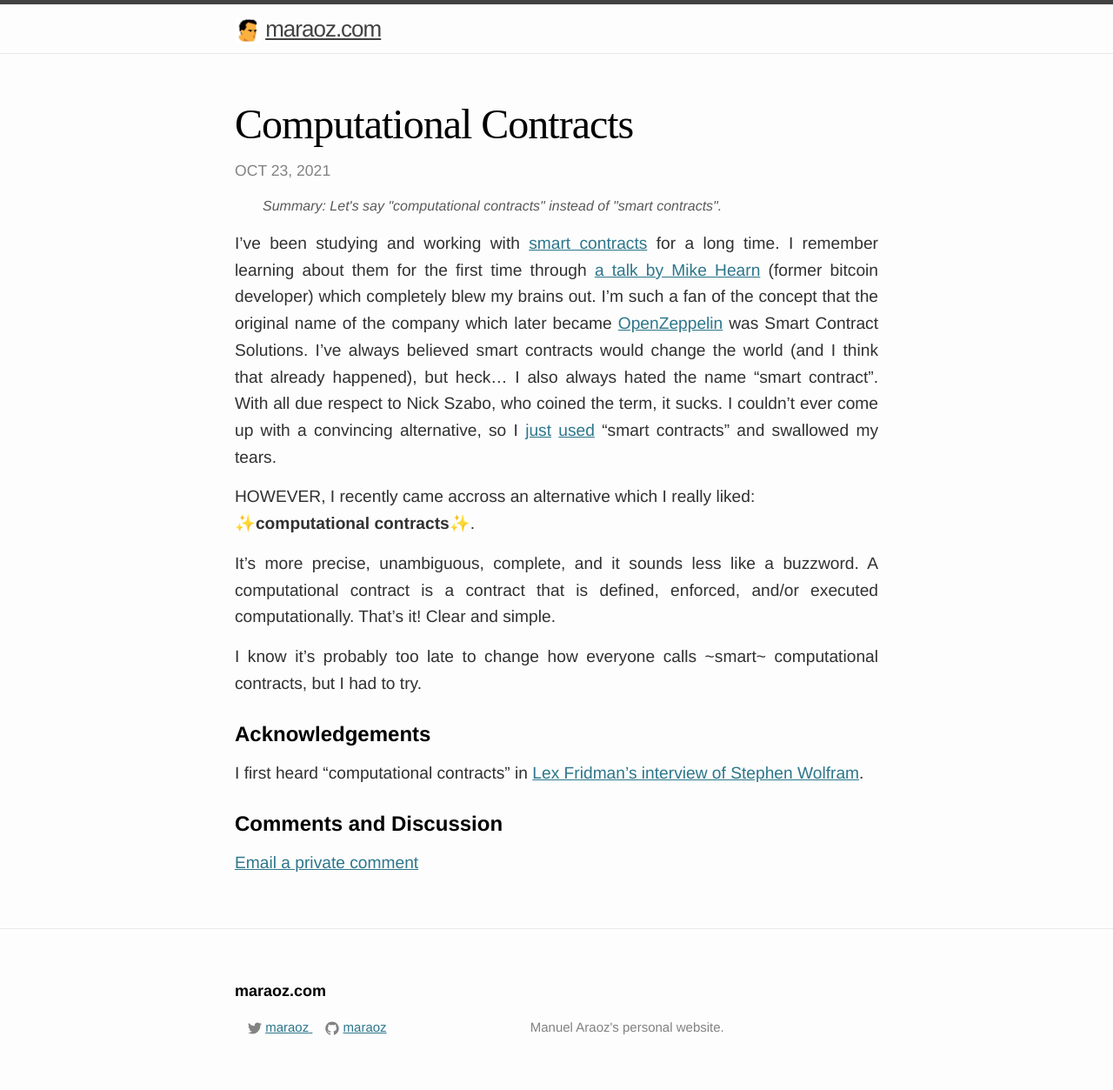
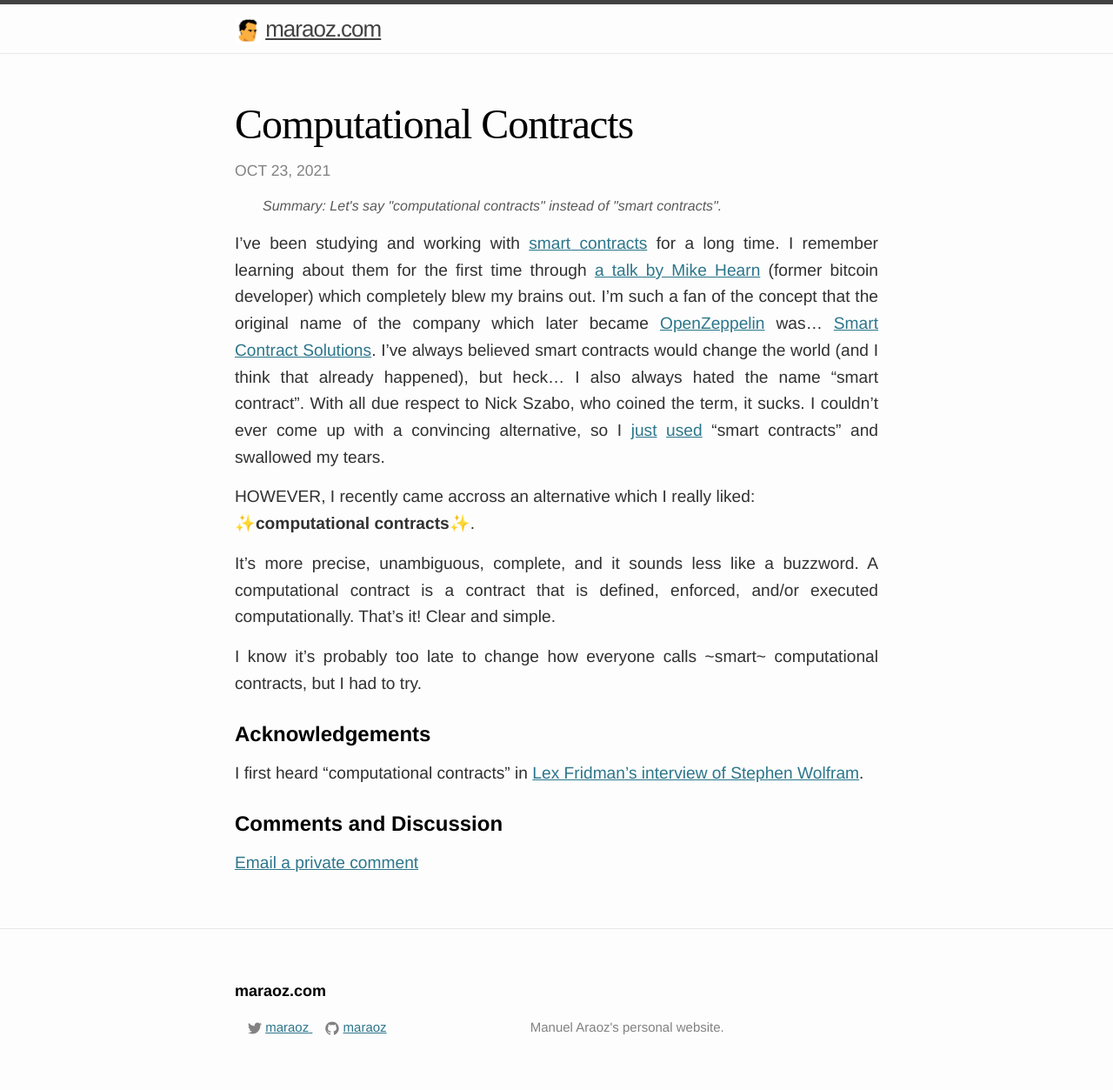
Before and after one commit to tobyornottobe/maraoz.github.io, a Jekyll site: the page built from _posts/2021-10-23-computational-contracts.md, in a window 1280 px wide. Shown: the whole page at 87% size. Built offline with Jekyll 4.4.1, drawn with Linux system fonts in a browser that asks for light colours; part of the change alters nothing that is shown.

```diff
--- a/_posts/2021-10-23-computational-contracts.md
+++ b/_posts/2021-10-23-computational-contracts.md
@@ -8,7 +8,7 @@ draft: true
   Summary: Let's say "computational contracts" instead of "smart contracts".
   </figcaption>
 </figure>
-I've been studying and working with [smart contracts](https://en.wikipedia.org/wiki/Smart_contract) for a long time. I remember learning about them for the first time through [a talk by Mike Hearn](https://www.youtube.com/watch?v=mD4L7xDNCmA) (former bitcoin developer) which completely blew my brains out. I'm such a fan of the concept that the original name of the company which later became [OpenZeppelin](https://openzeppelin.com/) was Smart Contract Solutions. I've always believed smart contracts would change the world (and I think that already happened), but heck... I also always hated the name "smart contract". With all due respect to Nick Szabo, who coined the term, it sucks. I couldn't ever come up with a convincing alternative, so I [just](https://maraoz.medium.com/smart-contracts-and-bitcoin-a5d61011d9b1) [used](https://blog.openzeppelin.com/the-hitchhikers-guide-to-smart-contracts-in-ethereum-848f08001f05/) "smart contracts" and swallowed my tears.
+I've been studying and working with [smart contracts](https://en.wikipedia.org/wiki/Smart_contract) for a long time. I remember learning about them for the first time through [a talk by Mike Hearn](https://www.youtube.com/watch?v=mD4L7xDNCmA) (former bitcoin developer) which completely blew my brains out. I'm such a fan of the concept that the original name of the company which later became [OpenZeppelin](https://openzeppelin.com/) was... [Smart Contract Solutions](https://www.crunchbase.com/organization/smart-contract-solutions). I've always believed smart contracts would change the world (and I think that already happened), but heck... I also always hated the name "smart contract". With all due respect to Nick Szabo, who coined the term, it sucks. I couldn't ever come up with a convincing alternative, so I [just](https://maraoz.medium.com/smart-contracts-and-bitcoin-a5d61011d9b1) [used](https://blog.openzeppelin.com/the-hitchhikers-guide-to-smart-contracts-in-ethereum-848f08001f05/) "smart contracts" and swallowed my tears.
 
 HOWEVER, I recently came accross an alternative which I really liked:
 ✨**computational contracts**✨.
```
